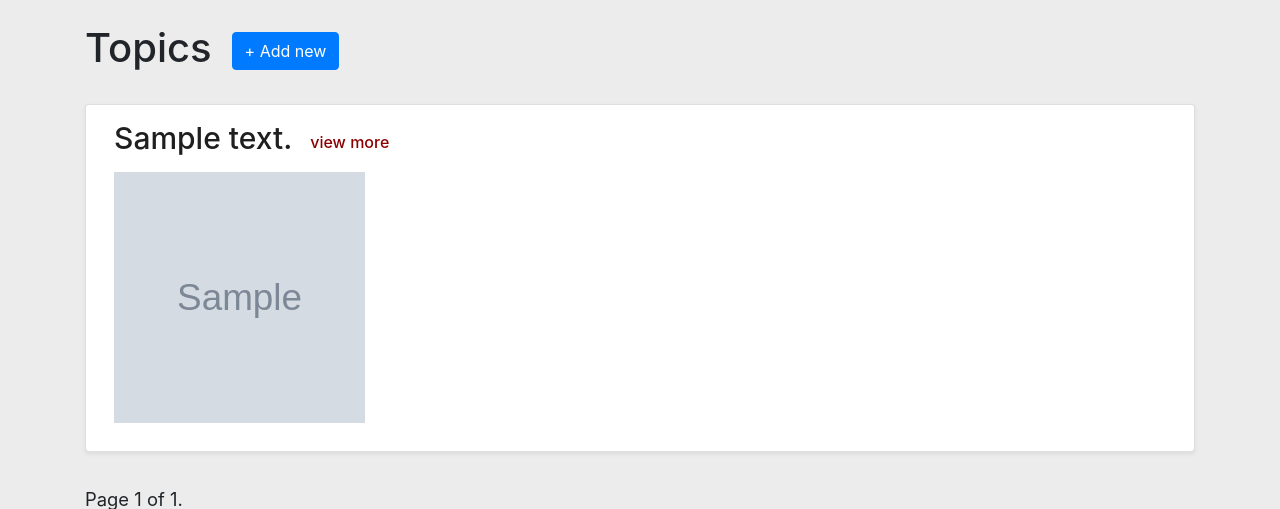
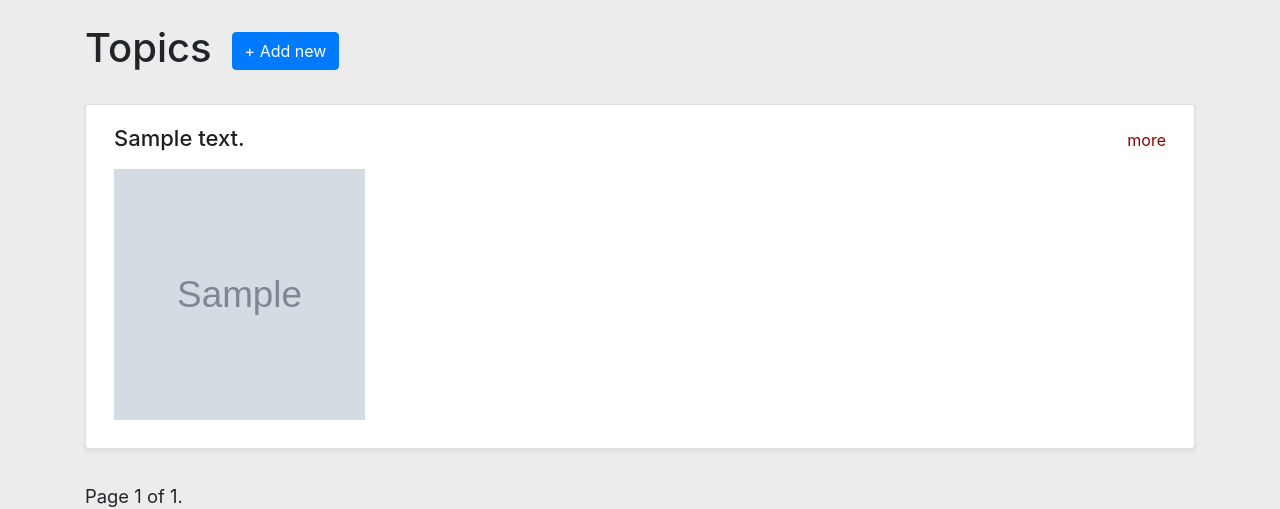
Before and after one commit to renenoir/pixland, a Django app: page /topics/ in a window 1280 px wide. Shown: the part 60-569 px from the top of the page. Run offline with Django 3.2, Linux system fonts and the light colour scheme; tables that the repository leaves empty hold one stand-in row (values such as "Sample post"); grey boxes marked "Sample" are stand-in pictures; some libraries are stand-ins or nearby versions.

```diff
--- a/pixlands/templates/pixlands/profile.html
+++ b/pixlands/templates/pixlands/profile.html
@@ -72,7 +72,7 @@
                 </a>
               </div>
             {% empty %}
-              <div class="msg">
+              <div class="msg ml-2">
                 There are no images for this topic yet.
               </div>
             {% endfor %}
--- a/pixlands/templates/pixlands/topics.html
+++ b/pixlands/templates/pixlands/topics.html
@@ -11,14 +11,18 @@
     {% for topic in topics %}
       <div class="topic card mb-4 shadow-sm">
         <div class="card-body topic-block">
-          <div class="ml-2 mt-1 d-flex align-items-center">
-            <h3>
+          <div class="ml-2 mt-1 d-flex align-items-center
+                      justify-content-between">
+            <h3 class="line-break">
               <a class="head" href="{% url 'pixlands:topic' topic.id %}">
                 {{ topic }}
               </a>
             </h3>
-            <a class="link ml-2" href="{% url 'pixlands:topic' topic.id %}">
-              view more
+            <a
+              class="link ml-2 mr-2"
+              href="{% url 'pixlands:topic' topic.id %}"
+            >
+              more
             </a>
           </div>
 
@@ -39,7 +43,7 @@
                 </a>
               </div>
             {% empty %}
-              <div class="msg">
+              <div class="msg ml-2">
                 There are no images for this topic yet.
               </div>
             {% endfor %}
--- a/pixlands/views.py
+++ b/pixlands/views.py
@@ -12,6 +12,7 @@ from pixlands.forms import TopicForm, ImageForm, EditImageForm, \
                            ProfilePicForm, CommentForm
 import os
 from django.conf import settings
+from django.core.files.images import get_image_dimensions
 
 
 def index(request):
@@ -196,6 +197,7 @@ def new_topic(request):
 def add_image(request, topic_id):
     """Добавление нового изображения в конкретную тему."""
     error_msg = None
+    width = 600
     topic = get_object_or_404(Topic, id=topic_id)
     if topic.owner != request.user and topic.public == False:
         raise Http404
@@ -205,9 +207,10 @@ def add_image(request, topic_id):
     else:
         # Отправленны данные POST; обработать данные
         form = ImageForm(request.POST, request.FILES)
+        if 'image' in request.FILES:
+            form.image = request.FILES['image']
+            width, height = get_image_dimensions(form.image)
         if form.is_valid():
-            if 'image' in request.FILES:
-                form.image = request.FILES['image']
             new_image = form.save(commit=False)
             new_image.owner = request.user
             new_image.topic = topic
@@ -217,7 +220,10 @@ def add_image(request, topic_id):
                 args=[topic_id]
             ))
         else:
-            error_msg = 'You need to add an image!'
+            if width < 600:
+                error_msg = 'The image supposed to be 600px wide minimum!'
+            else:
+                error_msg = 'You need to add an image!'
 
     context = {'topic': topic, 'form': form, 'error_msg': error_msg}
     return render(request, 'pixlands/add_image.html', context)
--- a/static/style.css
+++ b/static/style.css
@@ -48,7 +48,7 @@
 .link {
   color: darkred;
   font-size: 16px;
-  font-weight: 500;
+  font-weight: 400;
 }
 
 .link-reset,
@@ -59,9 +59,17 @@
 }
 
 .head {
-  font-size: 30px;
+  font-size: 22px;
   color: rgb(31, 31, 31);
   margin-right: 10px;
+  width: 18ch;
+}
+
+.line-break {
+  white-space: nowrap;
+  overflow: hidden;
+  text-overflow: ellipsis;
+  display: block;
 }
 
 .head:hover,
```
Also changed, not shown: pixlands/templates/pixlands/index.html (+7 -2 lines).
